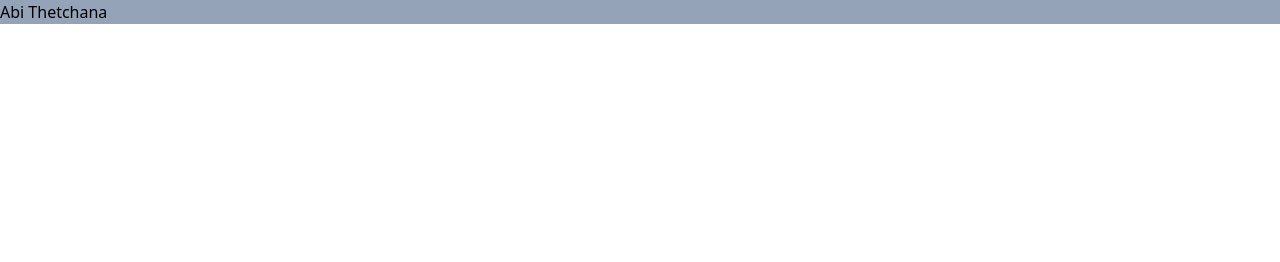
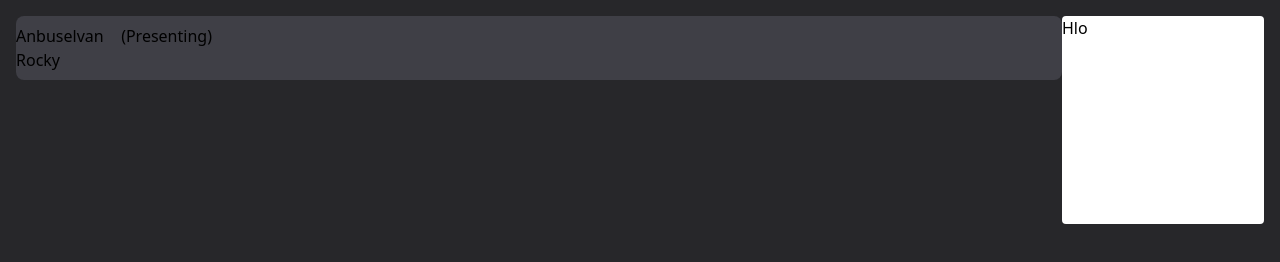
Before and after one commit to muthukumarimoorthi/gmeet-clone-challenge, a website built with Vite: page index.html in a window 1280 px wide. Built offline with nearby package versions, Linux system fonts and the light colour scheme.

Commit message:
presenting name completed

```diff
--- a/index.html
+++ b/index.html
@@ -7,7 +7,22 @@
     <title>Meet-zto-yxdc-odo</title>
     <link rel="stylesheet" href="./public/main.css">
   </head>
-  <body>
-    <h1 class="bg-slate-400">Abi Thetchana</h1>
+  <body class="bg-zinc-800 m-4">
+    <section class="flex justify-between">
+    <section class="right-0"> <!-- Left Section -->
+      <div class="bg-zinc-700 py-2 pr-[850px] rounded-lg"> <!-- Presenting Name -->
+        <div class="flex items-start justify-start">
+        <span>Anbuselvan Rocky</span>
+        <span>(Presenting)</span>
+        </div>
+      </div>
+    </section>
+    <section class="left-0 w-52 h-52 bg-white rounded max-w-sm"> <!-- Right Section -->
+      <span>Hlo</span>
+    </section>
+
+    </section>
+    <!-- Main Section -->
+
   </body>
 </html>
```
